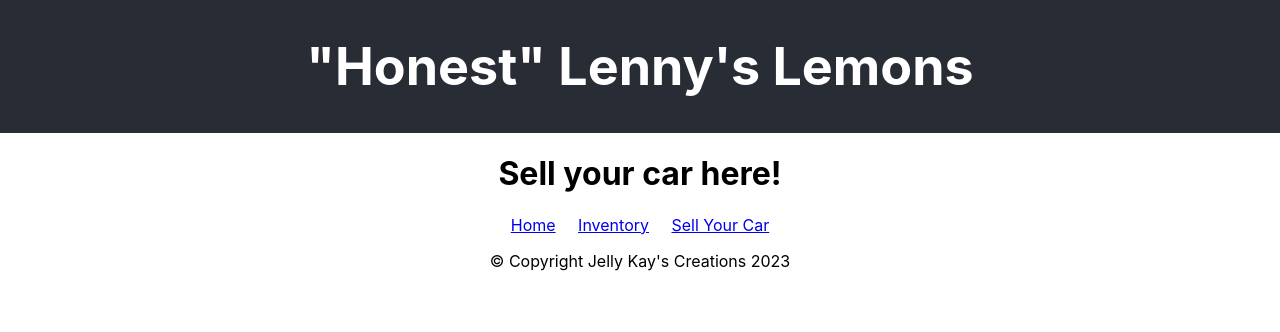
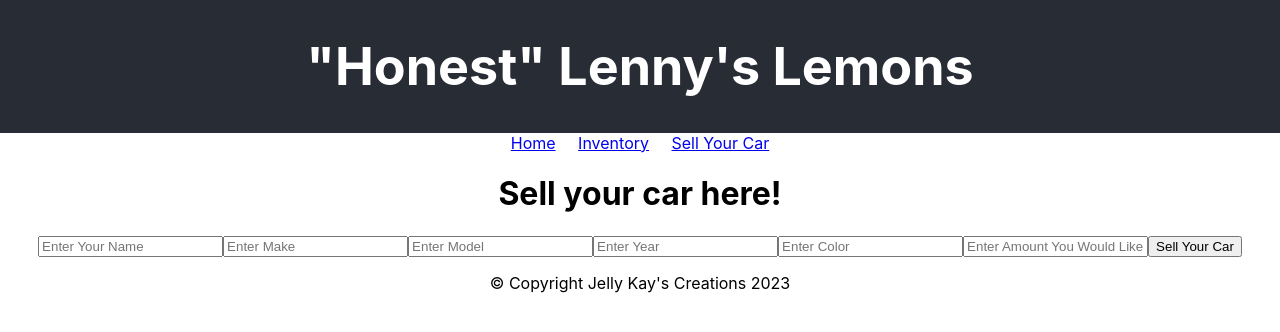
Before and after one commit to jimcannamela/simple-autos-ui-lenny, a React (Create React App) app in the folder my-app/: page /SellCar in a window 1280 px wide. Shown: the top 332 px of the page. Built offline with nearby package versions, Linux system fonts and the light colour scheme; no server answers.

Commit message:
Got three pages working and data

```diff
--- a/my-app/src/pages/Home.js
+++ b/my-app/src/pages/Home.js
@@ -1,5 +1,12 @@
 const Home = () => {
-    return <h1>Home</h1>;
+    return <>
+      <h1>Search For Your Dream Machine</h1>
+      <form className="search-form" >
+        <input className="input" type="text" name="searchColor" placeholder="Enter Color"></input>
+        <input className="input" type="text" name="searchMake" placeholder="Enter Make"></input>
+        <input className="button" type="submit" value="Search"></input>
+      </form>
+    </>;
   };
 
   export default Home;
--- a/my-app/src/pages/Layout.js
+++ b/my-app/src/pages/Layout.js
@@ -3,18 +3,12 @@ import { Outlet, Link } from "react-router-dom";
 const Layout = () => {
   return (
     <>
-       <Outlet />
       <nav>
-
-            <Link to="/">Home</Link>&nbsp;&nbsp;&nbsp;&nbsp;&nbsp;
-
-            <Link to="/inventory">Inventory</Link>&nbsp;&nbsp;&nbsp;&nbsp;&nbsp;
-
-            <Link to="/SellCar">Sell Your Car</Link>
-
+        <Link to="/">Home</Link>&nbsp;&nbsp;&nbsp;&nbsp;&nbsp;
+        <Link to="/inventory">Inventory</Link>&nbsp;&nbsp;&nbsp;&nbsp;&nbsp;
+        <Link to="/SellCar">Sell Your Car</Link>
       </nav>
-
-
+      <Outlet />
     </>
   )
 };
--- a/my-app/src/pages/SellCar.js
+++ b/my-app/src/pages/SellCar.js
@@ -1,5 +1,16 @@
 const SellCar = () => {
-    return <h1>Sell your car here!</h1>;
+    return <>
+    <h1>Sell your car here!</h1>
+    <form className="search-form" >
+      <input className="input" type="text" name="enteredName" placeholder="Enter Your Name"></input>
+      <input className="input" type="text" name="enterMake" placeholder="Enter Make"></input>
+      <input className="input" type="text" name="enterModel" placeholder="Enter Model"></input>
+      <input className="input" type="text" name="enterYear" placeholder="Enter Year"></input>
+      <input className="input" type="text" name="enterColor" placeholder="Enter Color"></input>
+      <input className="input" type="text" name="enterPrice" placeholder="Enter Amount You Would Like To Get"></input>
+      <input className="button" type="submit" value="Sell Your Car"></input>
+    </form>
+  </>
   };
 
   export default SellCar;
```
Also changed, not shown: my-app/src/App.js (+3 -6 lines).
